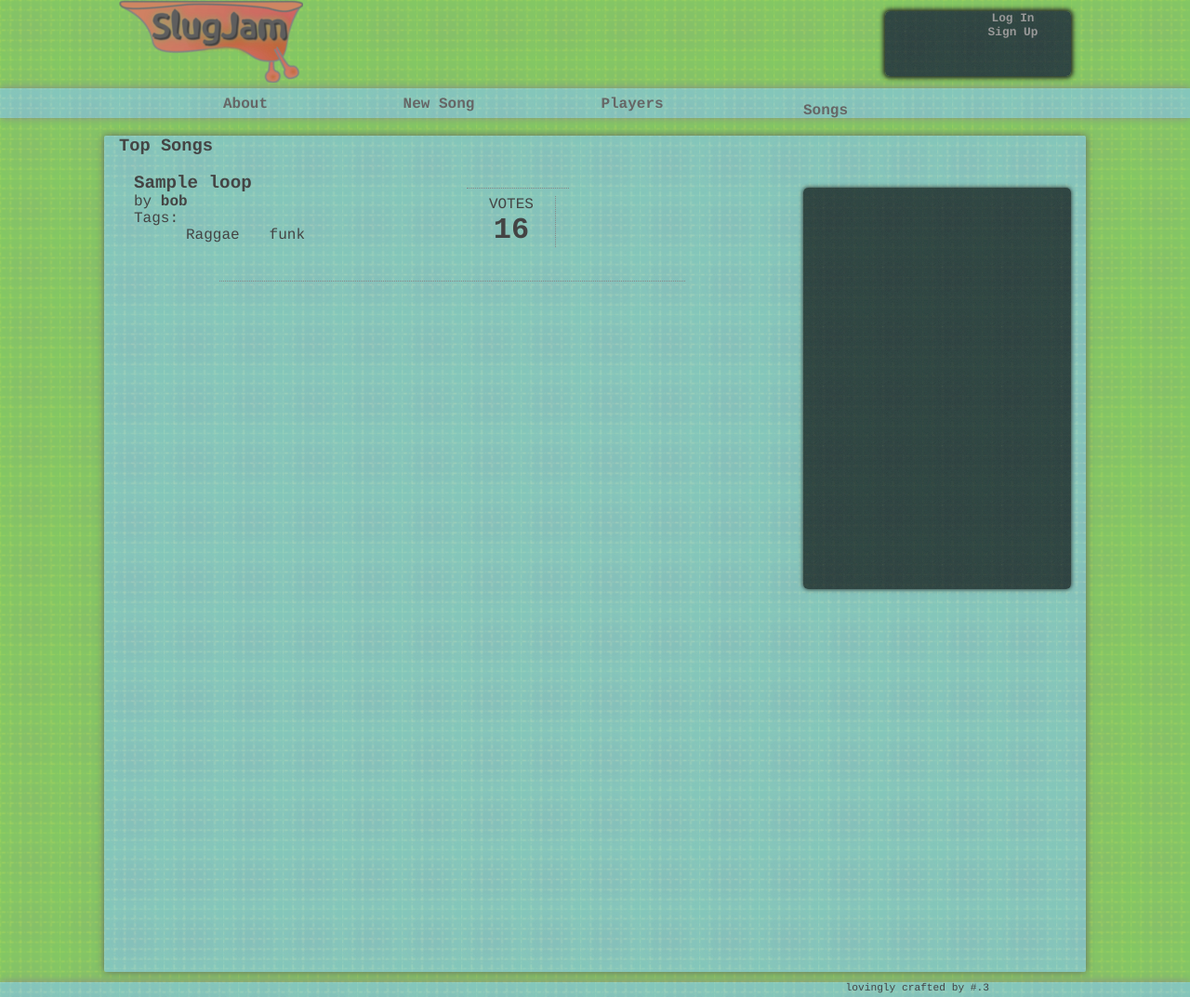
After one commit to SamsPepper1/slugsynth_dynamic, a Django app: page /song/list/page1/ in a window 1280 px wide. The commit adds this page. Shown: the whole page at 93% size. Run offline with Django 3.2, Linux system fonts and the light colour scheme; data comes from the database, SQL or seed files in the repository; tables that the repository leaves empty hold one stand-in row (values such as "Sample post"); parts of the project's set-up code (start-up, migrations or seed data) failed here and were passed over.

Commit message:
added views for loaded song, added required functions to slugsynth.js. added songList

```diff
--- a/home/views.py
+++ b/home/views.py
@@ -7,10 +7,6 @@ def home(request):
 	return render(request, 'home.html', context)
 
 
-def newsong(request):
-	context = {'title': 'New Song'}
-	return render(request, 'newsong.html', context)
-
 
 def testAjax(request):
 	context = {}
--- a/slugs/models.py
+++ b/slugs/models.py
@@ -56,6 +56,10 @@ class Slug(models.Model):
 			'pk': self.pk,
 			}
 		return data
+	def as_data_song(self, song):
+		data = self.as_data()
+		data['shapes'] = [s.as_data() for s in song.shapes.all() if s in this.shapes.all()]
+		return data
 
 	def as_json(self):
 		return json.dumps(self.as_data())
--- a/slugsynth_dynamic/urls.py
+++ b/slugsynth_dynamic/urls.py
@@ -1,5 +1,5 @@
 from django.conf.urls import patterns, include, url
-from home.views import home, newsong, testAjax, about
+from home.views import home, testAjax, about
 from django.contrib import admin
 from dajaxice.core import dajaxice_autodiscover
 dajaxice_autodiscover()
@@ -10,7 +10,7 @@ urlpatterns = patterns('',
 	url(r'^$', home),
 	url(r'^about/$', about),
 	url(r'^testajax$',testAjax),
-	url(r'^newsong/$', newsong),
+	url(r'^song/', include('song.urls')),
 	#url(r'^poll/(\d+)/$', poll),
 	url(r'^user/', include('player.urls')),
 	url(r'^admin/',include(admin.site.urls)),
--- a/song/ajax.py
+++ b/song/ajax.py
@@ -30,4 +30,8 @@ def loadSong(request, songPK):
 		song = Loop.public_posts.get(pk=songPK)
 	except Loop.DoesNotExist:
 		return simplejson.dumps({'message': 'cannot load song'})
-	return simplejson.dumps({'message': 'loaded song %s'% song.name})
+	slugs = [slug.as_data() for slug in song.shapes.all()]
+	return simplejson.dumps({'message': 'loaded song %s'%song.name, 'song': song.as_data()})
+
+
+#@dajaxice_register
--- a/song/models.py
+++ b/song/models.py
@@ -46,3 +46,20 @@ class Loop(models.Model):
 
 	def get_slugs(self):
 		return [shape.slug_set.all()[0] for shape in self.shapes.all()]
+	def save(self):
+		super(Loop, self).save()
+		self.addShapes()
+
+	def as_data(self):
+		data = {}
+		data['slugs'] = []
+		for slug in self.get_slugs():
+			slug_data = slug.as_data()
+			slug_data['shapes'] = [shape.as_data() for shape in self.shapes.all() if shape in slug.shapes.all()]
+			data['slugs'].append(slug_data)
+		data['notes'] = self.notes
+		data['tempo'] = self.tempo
+		data['scale'] = self.scale
+		data['length'] = self.length
+		data['name'] = self.name
+		return data
--- a/home/templates/newsong.html
+++ b/song/templates/loadsong.html
@@ -40,7 +40,7 @@ var STATIC_URL = {{ STATIC_URL }};
 var player = {% if user.is_authenticated %}'{{user.username}}'{% else %}undefined;{% endif %}
 window.onload = function() {
 
-   getPlayerSlugs(setup,{'playerName': player});
+   loadSong({{songPK}})
 };
 </script>
 
--- /dev/null
+++ b/song/templates/newsong.html
@@ -0,0 +1 @@
+{% extends 'songBase.html' %}
--- /dev/null
+++ b/song/templates/song_info.html
@@ -0,0 +1,14 @@
+<section class="song_info">
+	<div class="labels">
+	<a href="/song/load/{{song.pk}}"><h4>{{song.name}}</h4></a>
+	<p>by <a href="/user/profile/{{song.creator.pk}}">{{song.creator}}</a></p>
+	<p>Tags:</p>
+	<ul class="tagList">
+		<li>Raggae</li>
+		<li>funk</li>
+	</ul>
+	</div>
+	<ul class="numbers">
+		<li>Votes<strong>16</strong></li>
+	</ul>
+</section>
--- /dev/null
+++ b/song/templates/song_list.html
@@ -0,0 +1,19 @@
+{% extends 'base.html' %}
+
+{% block title %}Song List{% endblock %}
+
+{% block content %}
+
+<div class='song_list'>
+	<h3> Top Songs </h3>
+
+	<section id="left">
+		{% for song in song_list %}
+			{% include 'song_info.html' %}
+			<div class="sep"></div>
+		{% endfor %}
+	</section>
+	<section id="right">
+	</section>
+</div>
+{% endblock %}
--- /dev/null
+++ b/song/urls.py
@@ -0,0 +1,14 @@
+from django.conf.urls import patterns, include, url
+from song.views import newSong, loadSong
+from django.views.generic import ListView
+from song.models import Loop
+
+urlpatterns = patterns('',
+	url('^new/$', newSong),
+	url('^load/(?P<songPK>[\d]+)/$', loadSong),
+	url('^list/page(?P<page>[0-9]+)/$', ListView.as_view(
+				queryset = Loop.public_posts.all(),
+				context_object_name='song_list',
+				paginate_by=5,
+				template_name='song_list.html')),
+)
--- a/static/css/main.css
+++ b/static/css/main.css
@@ -296,6 +296,7 @@ hr {
 	box-shadow: 0px 0px 5px #222222;
 }
 
+.song_list,
 .player_list,
 .profile {
 
@@ -311,7 +312,7 @@ hr {
 	-webkit-box-shadow: 0px 0px 8px #666666;
 	box-shadow: 0px 0px 8px #666666;
 }
-
+.song_list,
 .player_list {
 	height: 900px;
 }
@@ -379,8 +380,7 @@ hr {
 	color: #666666;
 	margin-top: 0.5em;
 }
-
-#profile_info ul.numbers {
+ul.numbers {
 	float: left;
 	list-style: none;
 	width: 290px;
@@ -391,7 +391,7 @@ hr {
 
 }
 
-#profile_info ul.numbers li {
+ul.numbers li {
 	display: block;
 	float: left;
 	width: 95px;
@@ -400,10 +400,10 @@ hr {
 	text-align: center;
 }
 
-#profile_info ul.numbers li.end {
+ul.numbers li.end {
 	border-right: none;
 }
-#profile_info ul.numbers li strong {
+ul.numbers li strong {
 	display: block;
 	font-size: 200%;
 	text-align: center;
@@ -598,3 +598,43 @@ hr {
 	border: 1px dotted #666;
 
 }
+
+
+.song_info {
+	height: 100px;
+}
+
+
+.song_info .labels {
+	margin: 0 0 0 1em;
+	width: 50%;
+	float: left;
+}
+.song_info .labels a h4 {
+	margin: 0px;
+	padding: 0px;
+	width: 100%;
+	font-size: 120%;
+}
+
+.song_info .labels a:hover {
+	color: #111;
+}
+
+.song_info .labels p {
+	margin: 0px;
+}
+
+.song_info ul.numbers {
+	float: left;
+	width: 110px;
+}
+.song_info ul.tagList {
+	margin: 0;
+	list-style: none;
+	float: left;
+}
+.song_info .labels ul.tagList li {
+	float: left;
+	margin: 0 1em 0 1em;
+}
--- a/templates/base.html
+++ b/templates/base.html
@@ -37,9 +37,9 @@
 			{% block navbar %}
 			<ul>
 				<li><a class="NavBarItem Left" href="/about/">About</a></li>
-				<li><a class="NavBarItem" href="/newsong/">New Song</a></li>
+				<li><a class="NavBarItem" href="/song/new/">New Song</a></li>
 				<li><a class="NavBarItem" href="/user/list/page1">Players</a></li>
-				<li><a class="NavBarItem" href="/songs">Songs</a></li>
+				<li><a class="NavBarItem" href="/song/list/page1">Songs</a></li>
 			</ul>
 			{% endblock %}
 
```
Also changed, not shown: player/templates/profile.html (+4 -4 lines), song/templates/songBase.html (added, +75 -0 lines), song/views.py (+13 -1 lines), static/js/slugsynth.js (+80 -20 lines).
